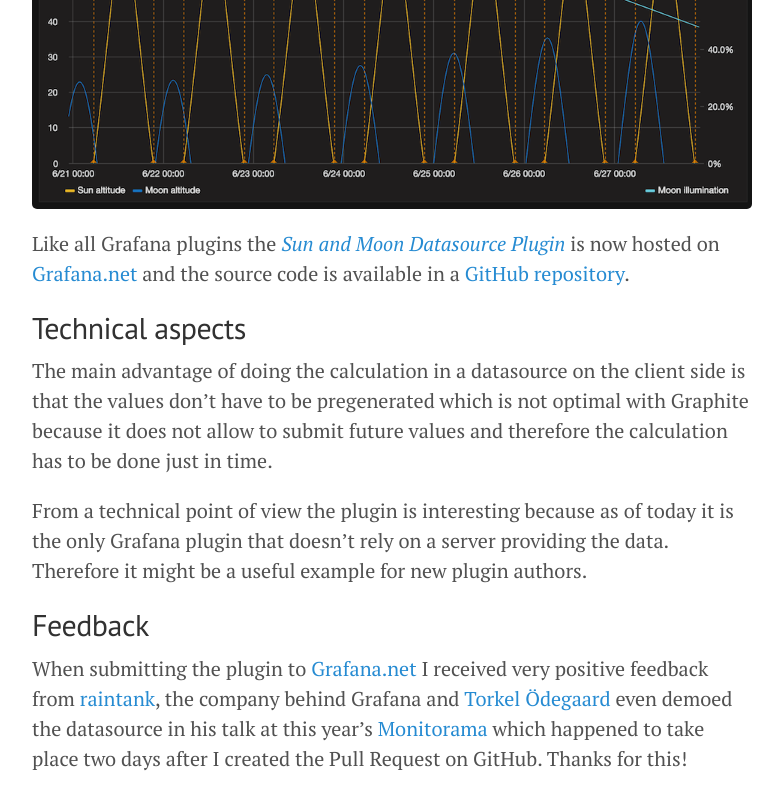
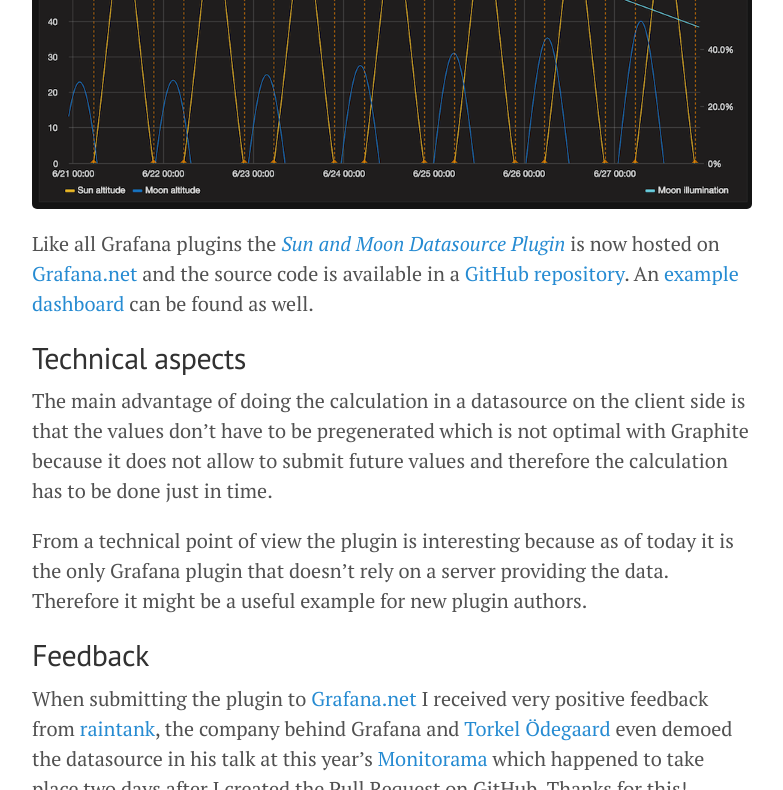
Before and after one commit to fetzerch/fetzerch.github.io, a Jekyll site: the page built from _posts/2016-07-03-grafana-sunandmoon-datasource.md, in a window 1280 px wide and 900 px high, scrolled down 864 px, cut to the strip 0-790 px from the top of the window. Shown: the whole strip, without its empty margins (248-1031 px from the left). Built offline with Jekyll 4.4.1, drawn with Linux system fonts in a browser that asks for light colours; nearby versions of some CDN libraries.

Commit message:
posts: Mention example dashboards on Grafana.net

```diff
--- a/_posts/2016-07-03-grafana-sunandmoon-datasource.md
+++ b/_posts/2016-07-03-grafana-sunandmoon-datasource.md
@@ -29,7 +29,8 @@
 
 Like all Grafana plugins the [*Sun and Moon Datasource Plugin*][grafana-ds] is
 now hosted on [Grafana.net][grafana-net] and the source code is available in a
-[GitHub repository][github-ds].
+[GitHub repository][github-ds]. An [example dashboard][grafana-db] can be found
+as well.
 
 ## Technical aspects
 
```
Also changed, not shown: other parts of _posts/2016-07-03-grafana-sunandmoon-datasource.md (+1 -0 lines), _posts/2014-08-23-fritzcollectd.md (+3 -0 lines).
